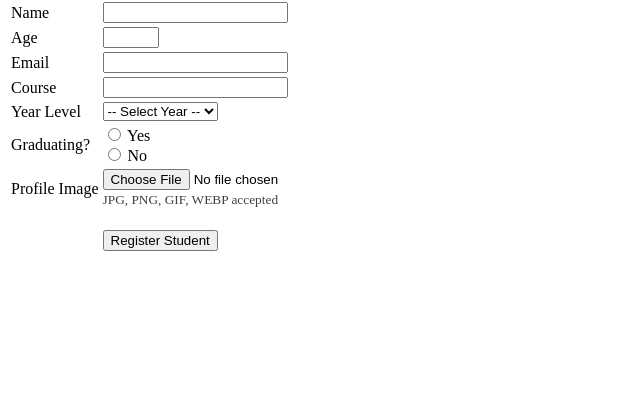
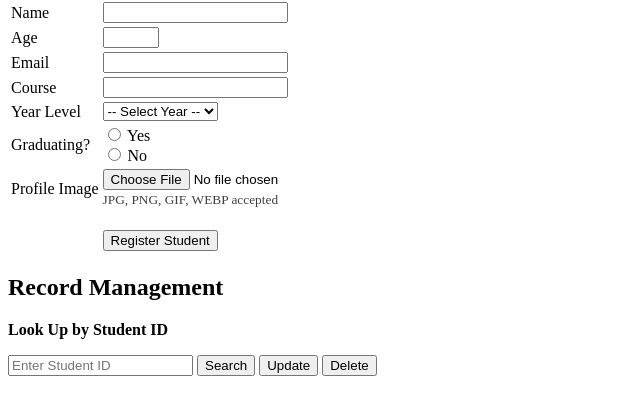
Before and after one commit to perky-boo25/cmsc126-lab7-php-pear, a PHP site: page / in a window 1280 px wide. Shown: the part 158-573 px from the top of the page, without its empty margins (0-640 px from the left). Run offline with PHP 8.4, Linux system fonts and the light colour scheme.

Commit message:
Adding record manangement in index.php

```diff
--- a/index.php
+++ b/index.php
@@ -73,8 +73,28 @@
         <td class="tlabel"></td>
         <td><br><input type="submit" value="Register Student"></td>
       </tr>
+    </table>
+  </form>
+  <h2>Record Management</h2>
+  <p><b>Look Up by Student ID</b></p>
 
-    </table>
+  <input type="text" id="student_id_input" placeholder="Enter Student ID">
+
+  <!--TODO: Search function, add filename inside quotations in form action -->
+  <form action="search.php" method="get" style="display:inline;">
+    <input type="hidden" name="student_id" id="search_id">
+    <input type="submit" value="Search" onclick="document.getElementById('search_id').value = document.getElementById('student_id_input').value">
+  </form>
+
+<!--TODO: Update the info, add filename inside quotations in form action -->
+  <form action="" method="get" style="display:inline;">
+    <input type="hidden" name="student_id" id="update_id">
+    <input type="submit" value="Update" onclick="document.getElementById('update_id').value = document.getElementById('student_id_input').value">
+  </form>
+
+  <form action="delete.php" method="post" style="display:inline;">
+    <input type="hidden" name="student_id" id="delete_id">
+    <input type="submit" value="Delete" onclick="document.getElementById('delete_id').value = document.getElementById('student_id_input').value">
   </form>
 </body>
 </html>
```
Also changed, not shown: uploads/img_69eb300c3a4848.56715501_581721129_122095380939124435_4723865213040785034_n.jpg (added).
